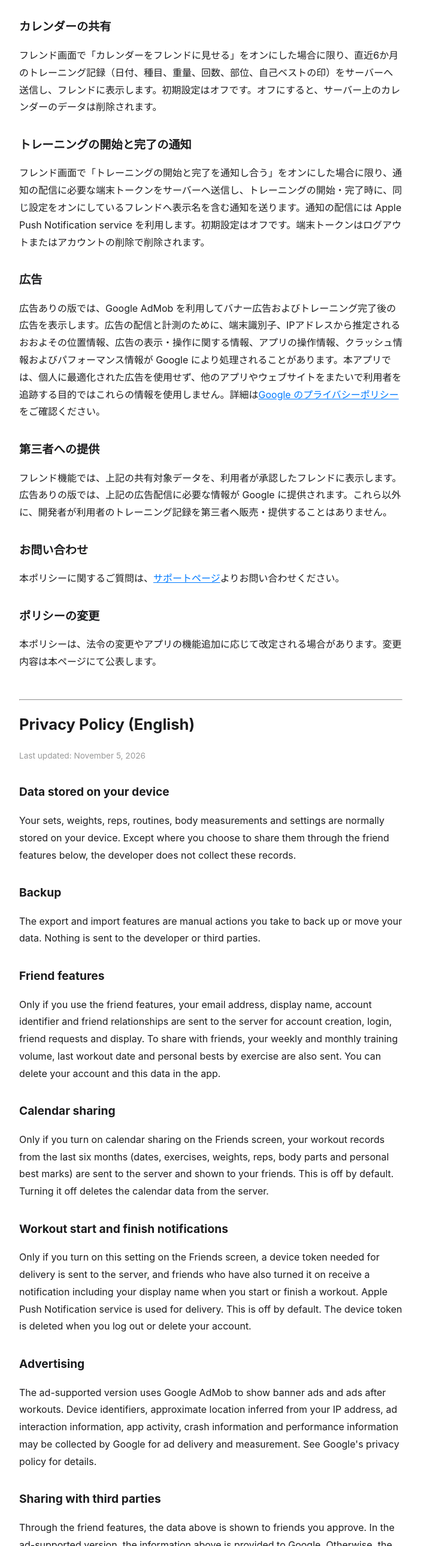
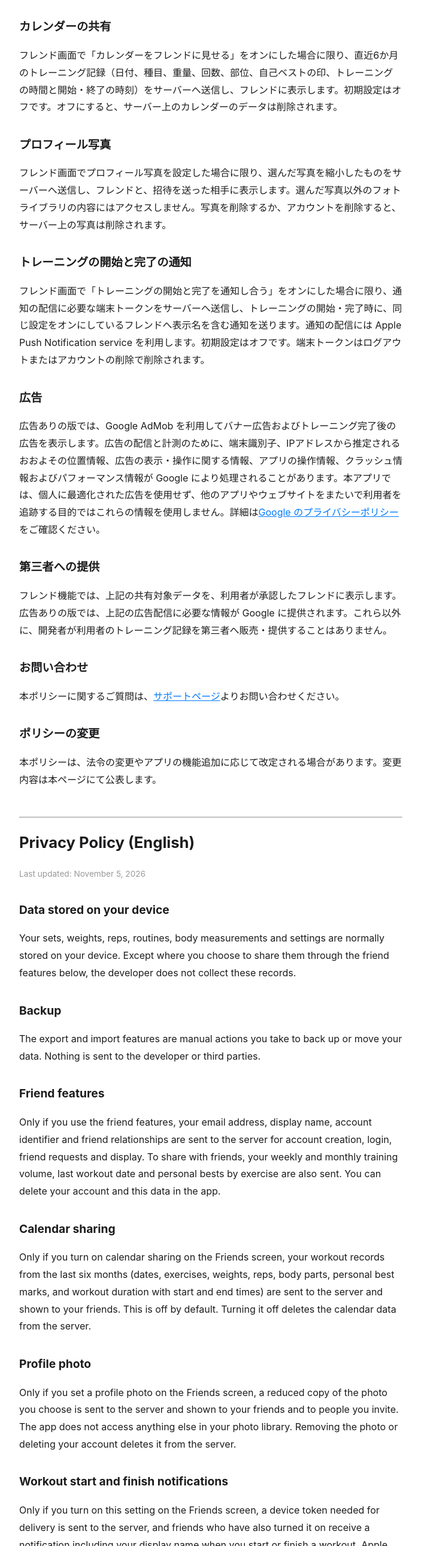
Before and after one commit to hasebe48/reprecord-support, a plain HTML site: page privacy.html in a window 1280 px wide. Shown: the part 846-3424 px from the top of the page at 60% size, without its empty margins (288-991 px from the left). Drawn offline with Linux system fonts and the light colour scheme.

Commit message:
プライバシーポリシーにプロフィール写真とトレーニング時間の共有を追記
Co-Authored-By: Claude Opus 5.5 <noreply@anthropic.com>

```diff
--- a/privacy.html
+++ b/privacy.html
@@ -30,7 +30,10 @@
   <p>フレンド機能を利用する場合に限り、アカウントの作成・ログイン・フレンド申請・表示のため、メールアドレス、表示名、アカウント識別子、フレンド関係を当該機能のサーバーへ送信します。また、フレンドへ共有するために、今週・今月のトレーニング総量、最終トレーニング日、種目別の自己ベストを送信します。ログイン用の認証情報は端末のキーチェーンに保存されます。フレンド機能を利用しない場合、この通信は行われません。</p>
 
   <h2>カレンダーの共有</h2>
-  <p>フレンド画面で「カレンダーをフレンドに見せる」をオンにした場合に限り、直近6か月のトレーニング記録（日付、種目、重量、回数、部位、自己ベストの印）をサーバーへ送信し、フレンドに表示します。初期設定はオフです。オフにすると、サーバー上のカレンダーのデータは削除されます。</p>
+  <p>フレンド画面で「カレンダーをフレンドに見せる」をオンにした場合に限り、直近6か月のトレーニング記録（日付、種目、重量、回数、部位、自己ベストの印、トレーニングの時間と開始・終了の時刻）をサーバーへ送信し、フレンドに表示します。初期設定はオフです。オフにすると、サーバー上のカレンダーのデータは削除されます。</p>
+
+  <h2>プロフィール写真</h2>
+  <p>フレンド画面でプロフィール写真を設定した場合に限り、選んだ写真を縮小したものをサーバーへ送信し、フレンドと、招待を送った相手に表示します。選んだ写真以外のフォトライブラリの内容にはアクセスしません。写真を削除するか、アカウントを削除すると、サーバー上の写真は削除されます。</p>
 
   <h2>トレーニングの開始と完了の通知</h2>
   <p>フレンド画面で「トレーニングの開始と完了を通知し合う」をオンにした場合に限り、通知の配信に必要な端末トークンをサーバーへ送信し、トレーニングの開始・完了時に、同じ設定をオンにしているフレンドへ表示名を含む通知を送ります。通知の配信には Apple Push Notification service を利用します。初期設定はオフです。端末トークンはログアウトまたはアカウントの削除で削除されます。</p>
@@ -56,7 +59,9 @@
   <h2>Friend features</h2>
   <p>Only if you use the friend features, your email address, display name, account identifier and friend relationships are sent to the server for account creation, login, friend requests and display. To share with friends, your weekly and monthly training volume, last workout date and personal bests by exercise are also sent. You can delete your account and this data in the app.</p>
   <h2>Calendar sharing</h2>
-  <p>Only if you turn on calendar sharing on the Friends screen, your workout records from the last six months (dates, exercises, weights, reps, body parts and personal best marks) are sent to the server and shown to your friends. This is off by default. Turning it off deletes the calendar data from the server.</p>
+  <p>Only if you turn on calendar sharing on the Friends screen, your workout records from the last six months (dates, exercises, weights, reps, body parts, personal best marks, and workout duration with start and end times) are sent to the server and shown to your friends. This is off by default. Turning it off deletes the calendar data from the server.</p>
+  <h2>Profile photo</h2>
+  <p>Only if you set a profile photo on the Friends screen, a reduced copy of the photo you choose is sent to the server and shown to your friends and to people you invite. The app does not access anything else in your photo library. Removing the photo or deleting your account deletes it from the server.</p>
   <h2>Workout start and finish notifications</h2>
   <p>Only if you turn on this setting on the Friends screen, a device token needed for delivery is sent to the server, and friends who have also turned it on receive a notification including your display name when you start or finish a workout. Apple Push Notification service is used for delivery. This is off by default. The device token is deleted when you log out or delete your account.</p>
   <h2>Advertising</h2>
```
